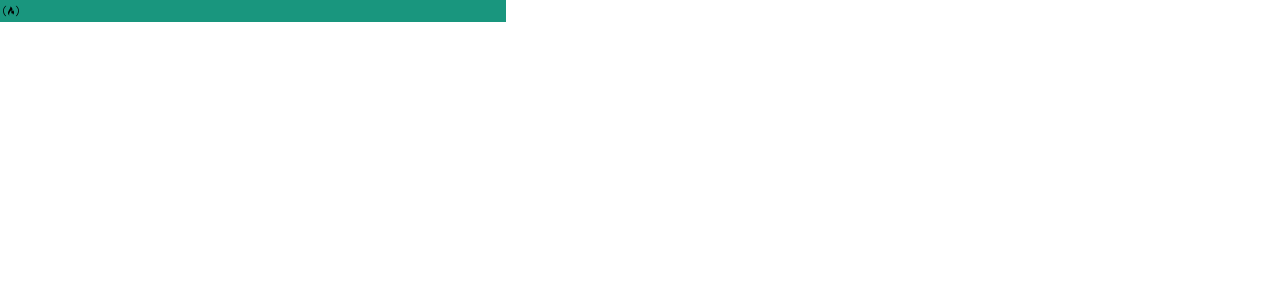
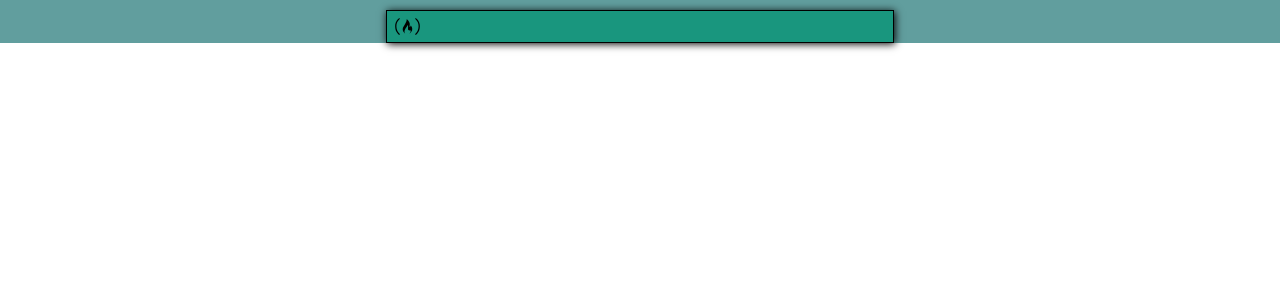
Before and after one commit to Hyperion04/Markdown-Previewer, a React (Create React App) app: page / in a window 1280 px wide. Shown: the top 300 px of the page. Built offline with nearby package versions, Linux system fonts and the light colour scheme.

Commit message:
Añadido el Editor

```diff
--- a/package.json
+++ b/package.json
@@ -9,6 +9,7 @@
     "react": "^18.2.0",
     "react-dom": "^18.2.0",
     "react-icons": "^4.4.0",
+    "react-markdown": "^8.0.3",
     "react-scripts": "5.0.1",
     "sass": "^1.54.9",
     "web-vitals": "^2.1.4"
--- a/src/App.js
+++ b/src/App.js
@@ -1,5 +1,5 @@
 import './App.scss';
-import { Toolbar } from './components/toolbar';
+import { Toolbar } from './components/Toolbar';
 
 function App() {
   return (
--- a/src/App.scss
+++ b/src/App.scss
@@ -1,38 +1,12 @@
-.App {
-  text-align: center;
+* {
+  margin: 0;
+  padding: 0;
 }
 
-.App-logo {
-  height: 40vmin;
-  pointer-events: none;
+.App {
+  padding-top: 10px;
+  background-color: #619e9e;
+  display: flex;
+  justify-content: center;
+  align-items: center;
 }
-
-@media (prefers-reduced-motion: no-preference) {
-  .App-logo {
-    animation: App-logo-spin infinite 20s linear;
-  }
-}
-
-.App-header {
-  background-color: #282c34;
-  min-height: 100vh;
-  display: flex;
-  flex-direction: column;
-  align-items: center;
-  justify-content: center;
-  font-size: calc(10px + 2vmin);
-  color: white;
-}
-
-.App-link {
-  color: #61dafb;
-}
-
-@keyframes App-logo-spin {
-  from {
-    transform: rotate(0deg);
-  }
-  to {
-    transform: rotate(360deg);
-  }
-}
--- /dev/null
+++ b/src/components/Editor.js
@@ -0,0 +1,5 @@
+import React from 'react';
+
+export function Editor(props) {
+
+}
--- a/src/stylesheets/toolbar.scss
+++ b/src/stylesheets/toolbar.scss
@@ -1,3 +1,4 @@
+@import url('https://fonts.googleapis.com/css2?family=Josefin+Slab:wght@100;200;300;400;500&family=Saira:wght@100;200;300;400;500&display=swap');
 
 * {
   margin: 0;
@@ -9,11 +10,16 @@
   height: auto;
   background-color: #19967E;
   color: #000;
+  font-family: 'Josefin Slab', serif;
+  font-size: 1rem;
   display: flex;
   align-items: center;
   padding: 3px;
-  i {
+  border: 1px solid #000;
+  box-shadow: 1px 1px 8px #000;
+  .freecodecamp-logo {
     width: 25px;
+    height: 25px;
     margin-left: 5px;
   }
 }
```
Also changed, not shown: 1 other file (tests, documents, lock files or other folders).
